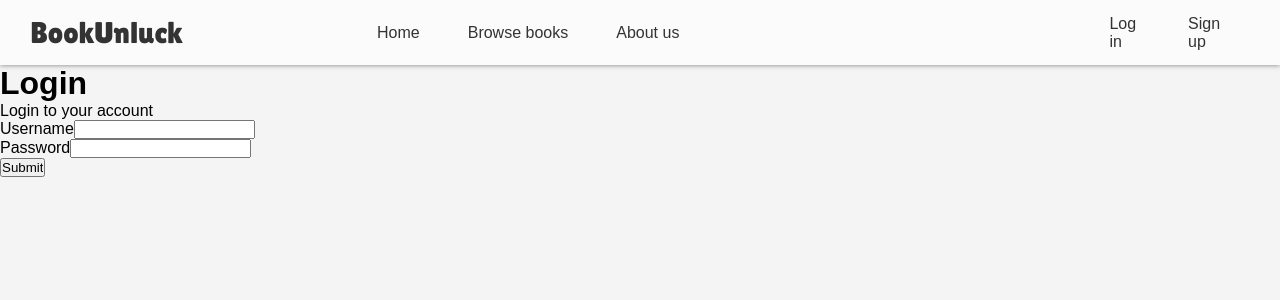
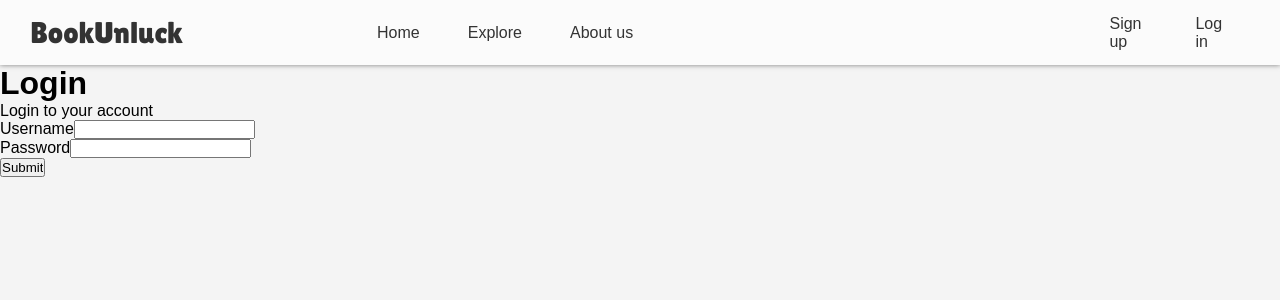
Before and after one commit to abdel2000-dply/BookUnlock, a React (Vite) app in the folder frontend/: page /login in a window 1280 px wide. Shown: the top 300 px of the page. Built offline with nearby package versions, Linux system fonts and the light colour scheme.

Commit message:
Update header links in common/Header.jsx

```diff
--- a/frontend/src/components/common/Header.jsx
+++ b/frontend/src/components/common/Header.jsx
@@ -31,14 +31,14 @@ function Header() {
                         <a className="site-name" href="/">BookUnluck</a>
                     </div>
                     <div className="navbar-menu">
-                        <a className="navbar-item" href="">Home</a>
-                        <a className="navbar-item" href="">Browse books</a>
-                        <a className="navbar-item" href="">About us</a>
+                        <a className="navbar-item" href="/">Home</a>
+                        <a className="navbar-item" href="/explore">Explore</a>
+                        <a className="navbar-item" href="/">About us</a>
                     </div>
                 </div>
                 <div className="profile">
+                    <a className="navbar-item" href="/signup">Sign up</a>
                     <a className="navbar-item" href="/login">Log in</a>
-                    <a className="navbar-item" href="/signup">Sign up</a>
                 </div>
             </nav>
         </header>
```
